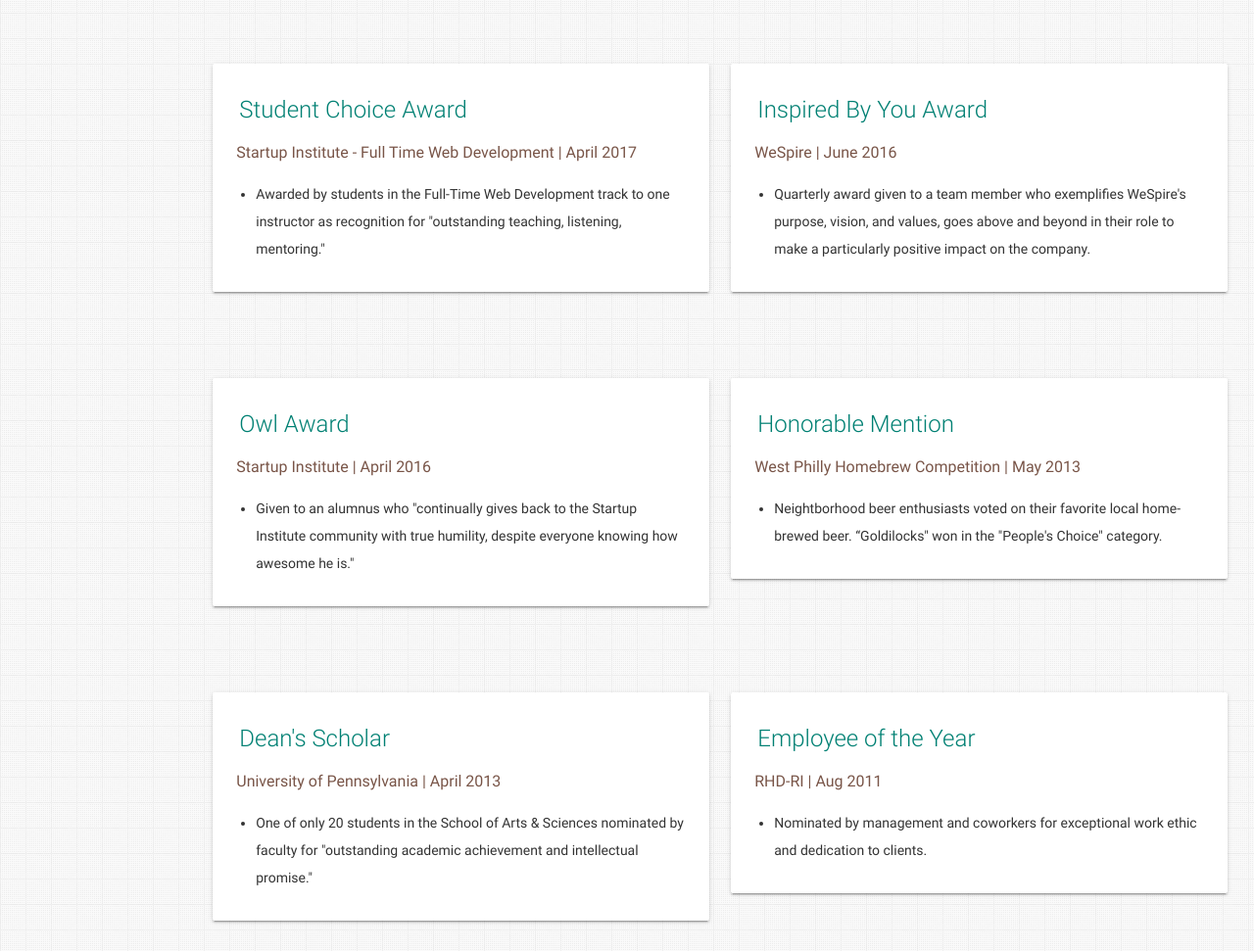
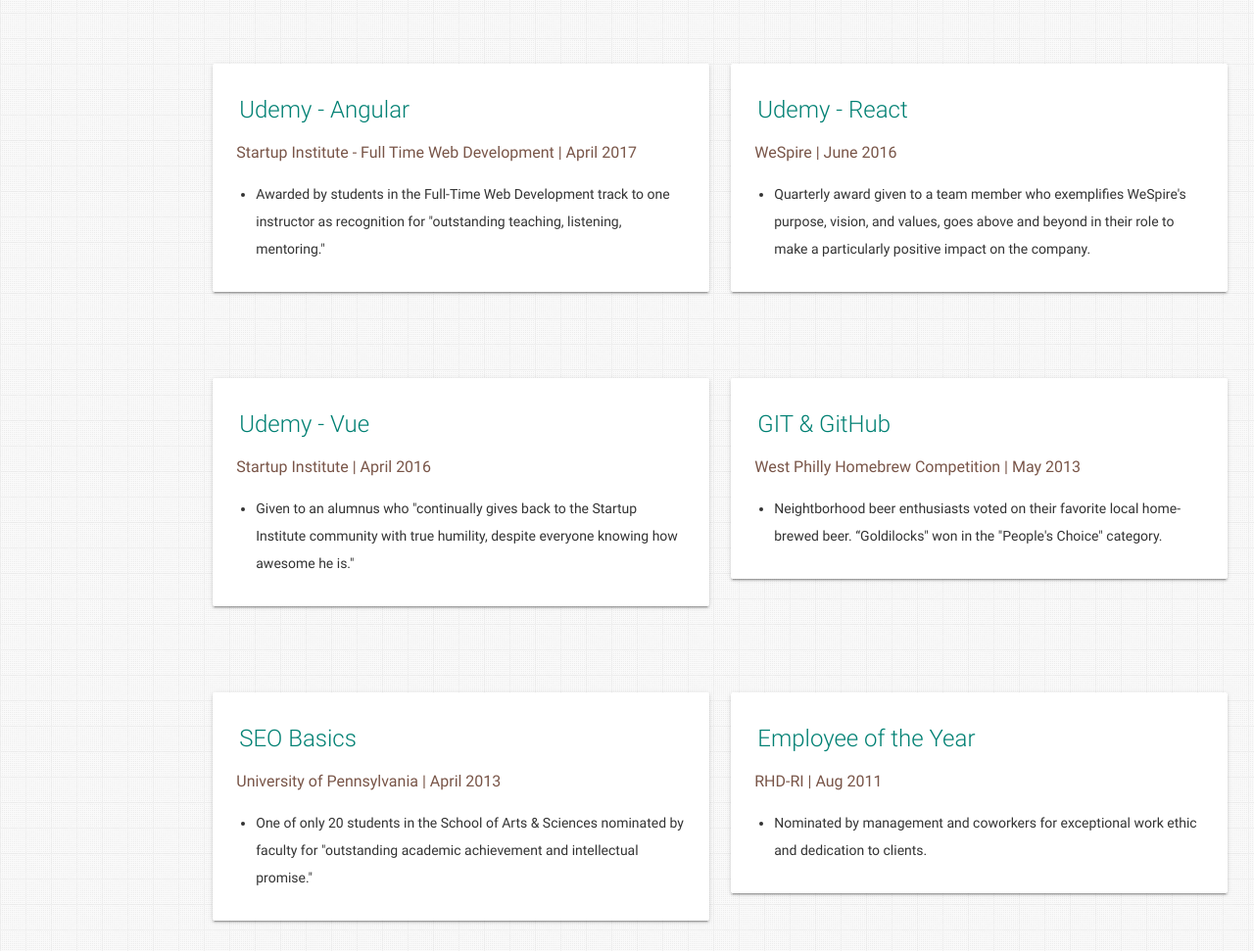
Before and after one commit to shindesharad71/Portfolio-V3-With-PWA, a plain HTML site: page index.html in a window 1280 px wide. Shown: the part 7657-8628 px from the top of the page at 98% size. Drawn offline with nearby package versions, Linux system fonts and the light colour scheme.

Commit message:
certificates added

```diff
--- a/index.html
+++ b/index.html
@@ -899,7 +899,7 @@
                             <div class="card-content">
                                 <p>
                                     <span class="card-title">
-                                        <a href="http://startupinstitute.com" target="_blank" class="teal-text hoverline">Student Choice Award</a>
+                                        <a href="http://startupinstitute.com" target="_blank" class="teal-text hoverline">Udemy - Angular</a>
                                     </span>
                                 </p>
                                 <p class="brown-text">Startup Institute - Full Time Web Development | April 2017</p>
@@ -915,7 +915,7 @@
                             <div class="card-content">
                                 <p>
                                     <span class="card-title">
-                                        <a href="https://wespire.com" target="_blank" class="teal-text hoverline">Inspired By You Award</a>
+                                        <a href="https://wespire.com" target="_blank" class="teal-text hoverline">Udemy - React</a>
                                     </span>
                                 </p>
                                 <p class="brown-text">WeSpire | June 2016</p>
@@ -934,7 +934,7 @@
                             <div class="card-content">
                                 <p>
                                     <span class="card-title">
-                                        <a href="http://startupinstitute.com" target="_blank" class="teal-text hoverline">Owl Award</a>
+                                        <a href="http://startupinstitute.com" target="_blank" class="teal-text hoverline">Udemy - Vue</a>
                                     </span>
                                 </p>
                                 <p class="brown-text">Startup Institute | April 2016</p>
@@ -950,7 +950,7 @@
                             <div class="card-content">
                                 <p>
                                     <span class="card-title">
-                                        <a href="http://www.rhdri.org" class="teal-text hoverline">Honorable Mention</a>
+                                        <a href="http://www.rhdri.org" class="teal-text hoverline">GIT & GitHub</a>
                                     </span>
                                 </p>
                                 <p class="brown-text">West Philly Homebrew Competition | May 2013</p>
@@ -968,7 +968,7 @@
                             <div class="card-content">
                                 <p>
                                     <span class="card-title">
-                                        <a href="https://www.sas.upenn.edu/news/congratulations-our-dean%E2%80%99s-scholars" target="_blank" class="teal-text hoverline">Dean's Scholar</a>
+                                        <a href="https://www.sas.upenn.edu/news/congratulations-our-dean%E2%80%99s-scholars" target="_blank" class="teal-text hoverline">SEO Basics</a>
                                     </span>
                                 </p>
                                 <p class="brown-text">University of Pennsylvania | April 2013</p>
```
